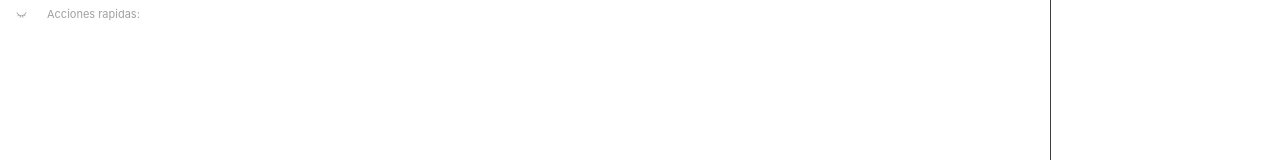
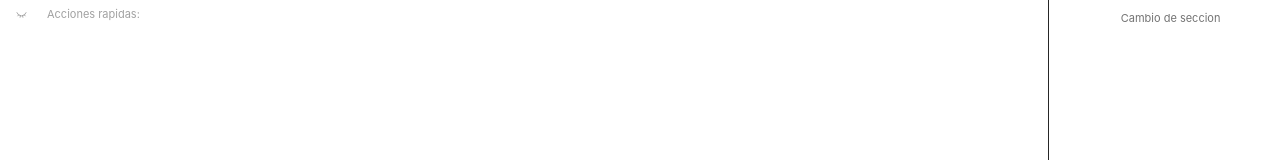
Before and after one commit to Gxstavo-dev/New-app, a React (Vite) app: page / in a window 1280 px wide. Shown: the top 160 px of the page. Built offline with nearby package versions, Linux system fonts and the light colour scheme.

Commit message:
features: integracion de carrusel de divs en el sidebar

```diff
--- /dev/null
+++ b/src/components/Notes.tsx
@@ -0,0 +1,7 @@
+export default function Notes() {
+  return (
+    <div className="w-full h-full flex p-2 text-neutral-300 text-[11px]">
+      esto es notas
+    </div>
+  );
+}
--- /dev/null
+++ b/src/components/Resumen.tsx
@@ -0,0 +1,3 @@
+export default function Resumen() {
+  return <div className="w-full h-full"></div>;
+}
--- /dev/null
+++ b/src/components/Settings.tsx
@@ -0,0 +1,7 @@
+export default function Settings() {
+  return (
+    <div className="w-full h-full flex p-2 text-neutral-300 text-[11px]">
+      esto es opciones
+    </div>
+  );
+}
--- a/src/components/Sidebar.tsx
+++ b/src/components/Sidebar.tsx
@@ -1,5 +1,78 @@
+import { ArrowLeft, ArrowRight } from "lucide-react";
+import { useRef, useState } from "react";
+import Notes from "./Notes";
+import Settings from "./Settings";
+import Resumen from "./Resumen";
+
 export default function Sidebar() {
+  const [index, setIndex] = useState(0);
+  const refs = useRef<HTMLDivElement[]>([]);
+
+  const divs = [
+    {
+      styles: "min-w-full h-full shrink-0",
+      data: "section1",
+      content: <Resumen />,
+    },
+    {
+      styles: "min-w-full h-full shrink-0",
+      data: "section2",
+      content: <Notes />,
+    },
+    {
+      styles: "min-w-full h-full shrink-0",
+      data: "section3",
+      content: <Settings />,
+    },
+  ];
+
+  const ir = (nuevo: number) => {
+    setIndex(nuevo);
+    refs.current[nuevo]?.scrollIntoView({
+      behavior: "smooth",
+      block: "nearest",
+      inline: "start",
+    });
+  };
+
+  const recorrerAdelante = () => {
+    if (index < divs.length - 1) ir(index + 1);
+  };
+  const recorrerAtras = () => {
+    if (index > 0) ir(index - 1);
+  };
+
   return (
-    <section className="h-full w-70 flex flex-col border-l border-l-neutral-700"></section>
+    <section className="h-full w-70 p-2 flex flex-col gap-1 border-l border-l-neutral-800">
+      <section className="w-full h-5 flex items-center pl-2 gap-2">
+        <button className="w-5 h-full cursor-pointer" onClick={recorrerAtras}>
+          <ArrowLeft color="white" width={11} height={11} />
+        </button>
+        <button
+          className="w-5 h-full cursor-pointer"
+          onClick={recorrerAdelante}
+        >
+          <ArrowRight color="white" width={11} height={11} />
+        </button>
+
+        <p className="text-[11px] text-neutral-500 select-none">
+          Cambio de seccion
+        </p>
+      </section>
+      <section className="flex-1 flex flex-nowrap gap-1  overflow-hidden">
+        {divs.map((div, i) => (
+          <div
+            key={i}
+            data-name={div.data}
+            className={div.styles}
+            ref={(el) => {
+              refs.current[i] = el!;
+            }}
+          >
+            {div.content}
+          </div>
+        ))}
+      </section>
+    </section>
   );
 }
```
